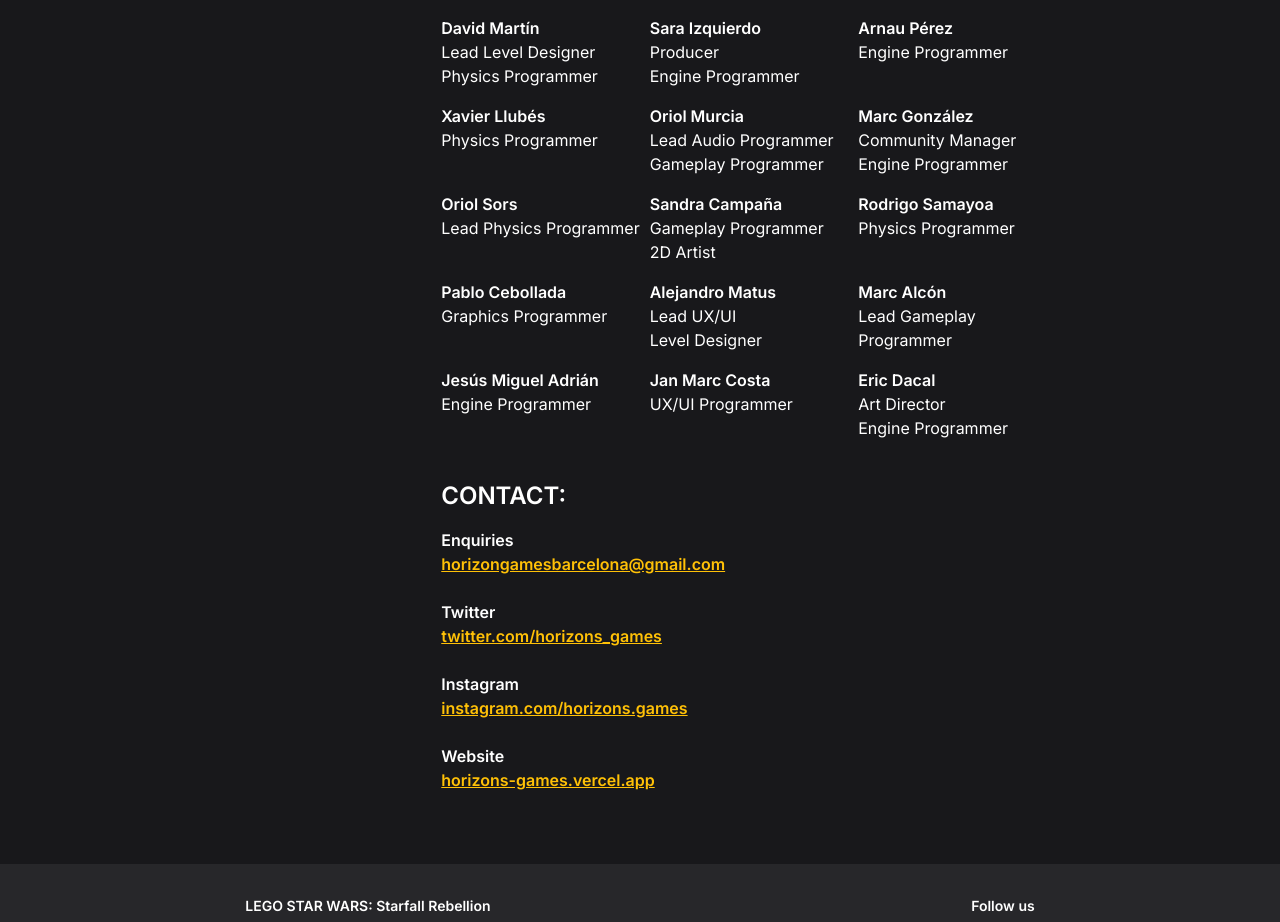
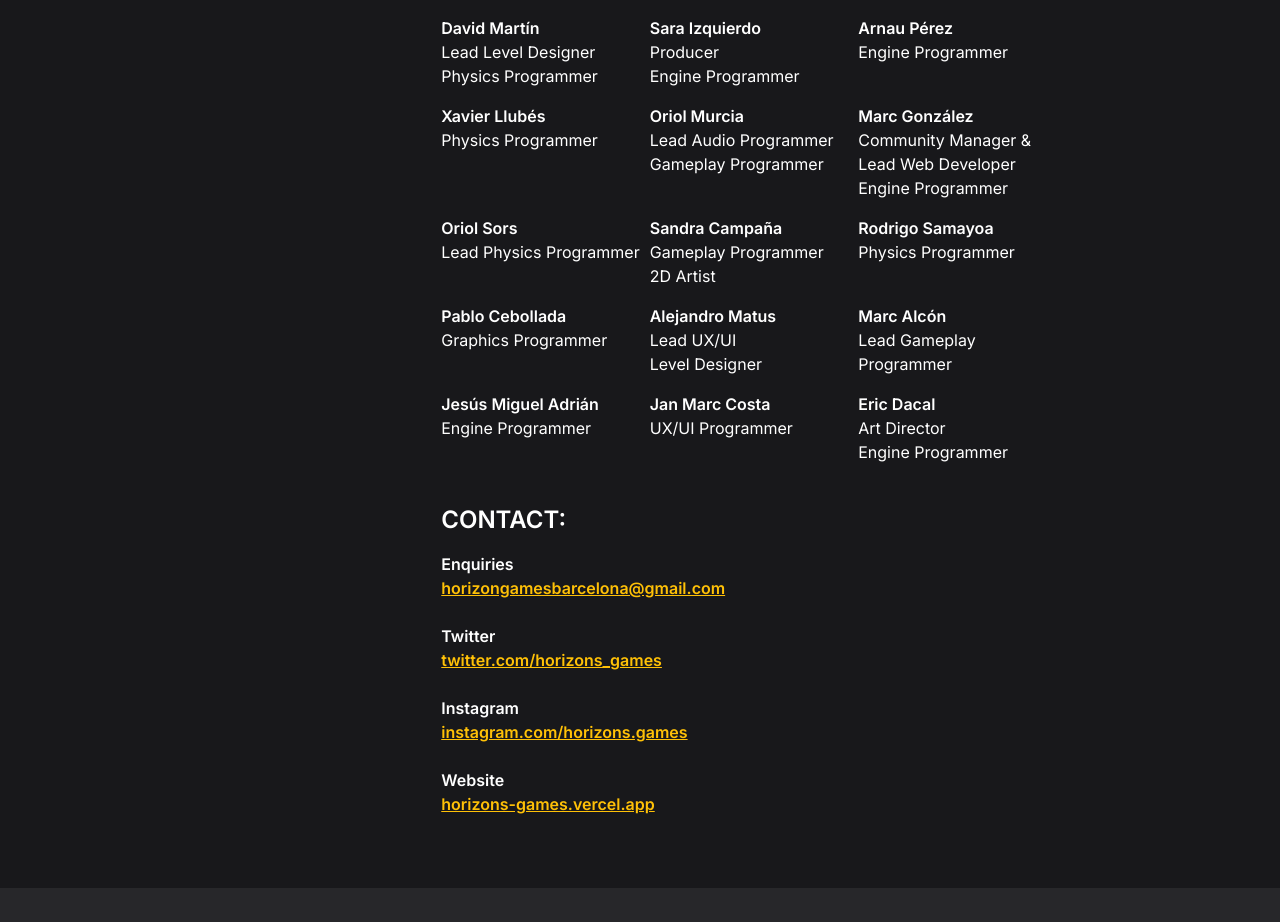
Before and after one commit to MarcGonzalezMoratona/starfall-rebellion, a Next.js app: page /press in a window 1280 px wide. Shown: the part 3586-4508 px from the top of the page. Built offline with nearby package versions, Linux system fonts and the light colour scheme.

Commit message:
feat: add website link

```diff
--- a/app/data/team.js
+++ b/app/data/team.js
@@ -132,11 +132,12 @@ export const team = {
     {
       name: 'Marc González',
       image: 'MarcGonzalez.jpg',
-      primaryRole: 'Community Manager',
+      primaryRole: 'Community Manager & Lead Web Developer',
       secondaryRole: 'Engine Programmer',
       networks: {
         github: 'https://www.github.com/MarcGonzalezMoratona',
         linkedin: 'https://www.linkedin.com/in/marc-gonzalez-moratona',
+        website: 'https://marc-gonzalez-moratona.vercel.app',
       },
     },
     {
```
